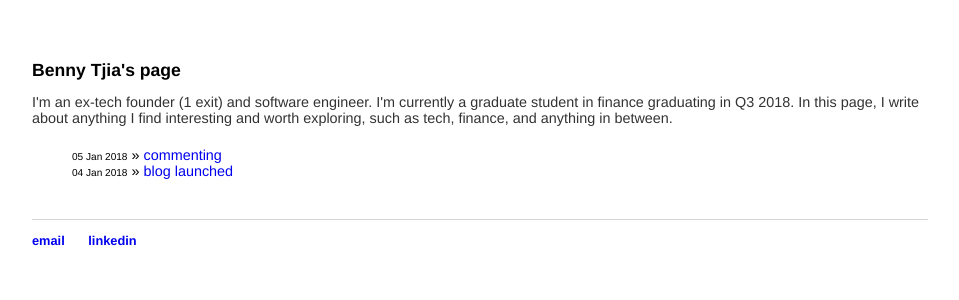
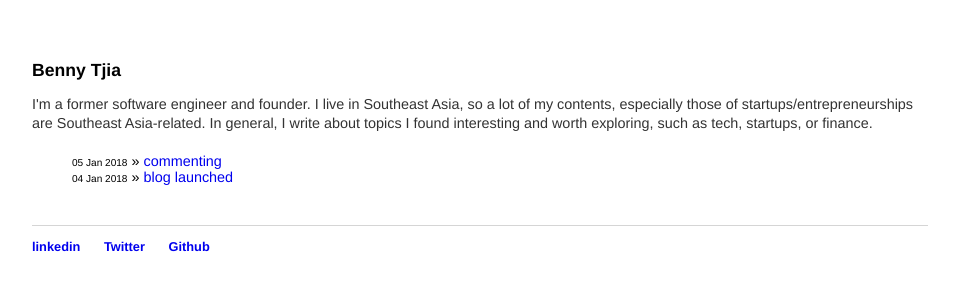
Before and after one commit to bennytjia/bennytjia.github.io, a Jekyll site: the page built from index.html, in a window 1280 px wide. Shown: the top 300 px of the page, without its empty margins (160-1119 px from the left). Built offline with Jekyll 4.4.1, drawn with Linux system fonts in a browser that asks for light colours.

```diff
--- a/_layouts/default.html
+++ b/_layouts/default.html
@@ -14,8 +14,9 @@
 			</div><!-- /.container -->
 			<footer>
 	    		<ul>
-	        		<li><a href="mailto:bchrisna.tjia@gmail.com">email</a></li>
 	        		<li><a href="https://www.linkedin.com/in/tjhgie/">linkedin</a></li>
+	        		<li><a href="https://twitter.com/BennyTjia">Twitter</a></li>
+	        		<li><a href="https://github.com/bennytjia">Github</a></li>
 				</ul>
 			</footer>
 		</body>
--- a/_layouts/post.html
+++ b/_layouts/post.html
@@ -8,6 +8,11 @@
 <div class="post">
   {{ content }}
 </div>
+
+<form action="https://medium.com/m/oauth/authorize?client_id={{page.clientID}}&scope={{page.scope}}&state=now&response_type=code%20&redirect_uri=https://bennytjia.github.io" method="post">
+    <input type="submit" name="upvote" value="Upvote" />
+</form>
+
 {% if page.comments %}
 <div id="disqus_thread"></div>
 <script>
--- a/css/main.css
+++ b/css/main.css
@@ -23,7 +23,7 @@
 }
 p {
     font-size: 0.9em;
-    line-height: 1.1em;
+    line-height: 1.3em;
     color: #333;
 }
 footer {
--- a/index.html
+++ b/index.html
@@ -1,11 +1,11 @@
 ---
 layout: default
-title: Thoughts on tech, finance, and anything in between
+title: Thoughts on tech, startups, and finance | Southeast Asia
 ---
 
 <div class="blurb">
-  <h1>Benny Tjia's page</h1>
-	<p>I'm an ex-tech founder (1 exit) and software engineer. I'm currently a graduate student in finance graduating in Q3 2018. In this page, I write about anything I find interesting and worth exploring, such as tech, finance, and anything in between.</p>
+  <h1>Benny Tjia</h1>
+	<p>I'm a former software engineer and founder. I live in Southeast Asia, so a lot of my contents, especially those of startups/entrepreneurships are Southeast Asia-related. In general, I write about topics I found interesting and worth exploring, such as tech, startups, or finance. </p>
 	<ul class="posts">
 	  {% for post in site.posts %}
 	    <li><span class="date">{{ post.date | date_to_string }}</span> » <a href="{{ post.url }}" title="{{ post.title }}">{{ post.title }}</a></li>
```
Also changed, not shown: _posts/2018-01-04-blog-launched.md (+2 -0 lines).
